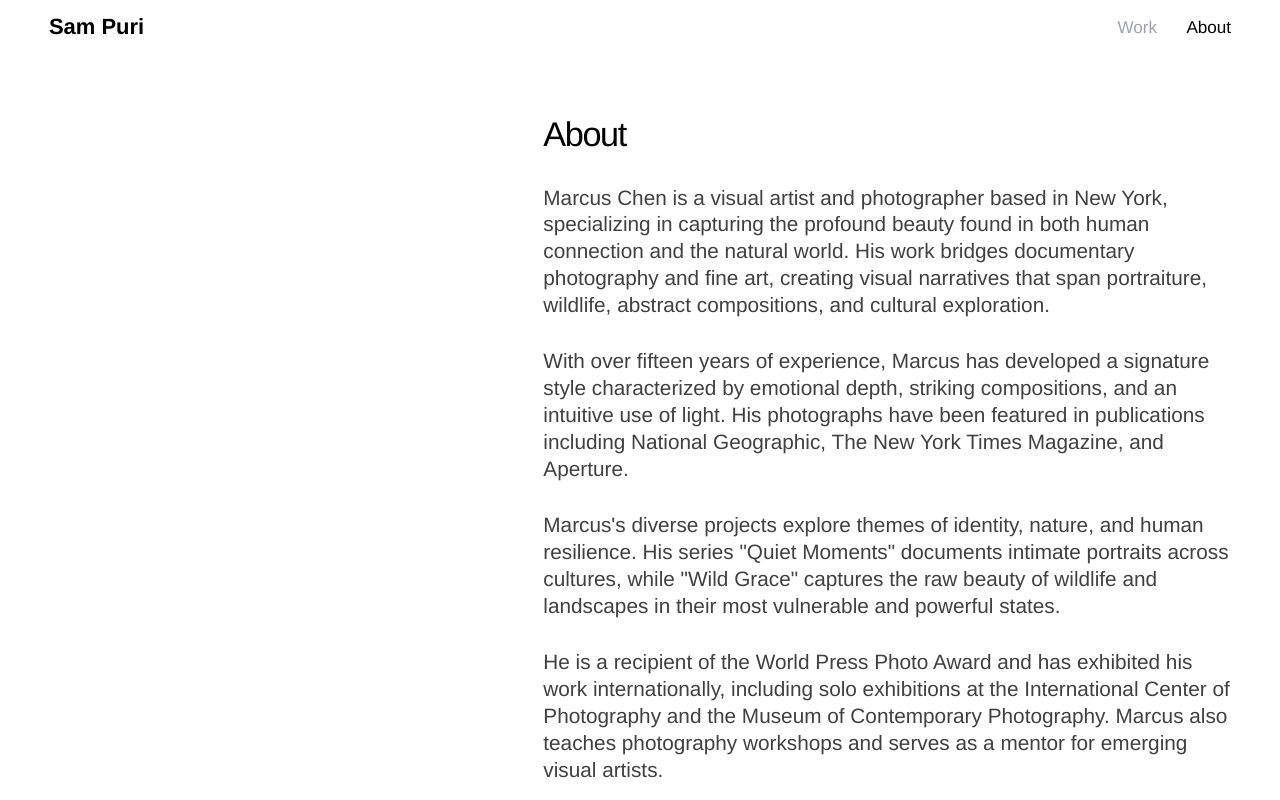
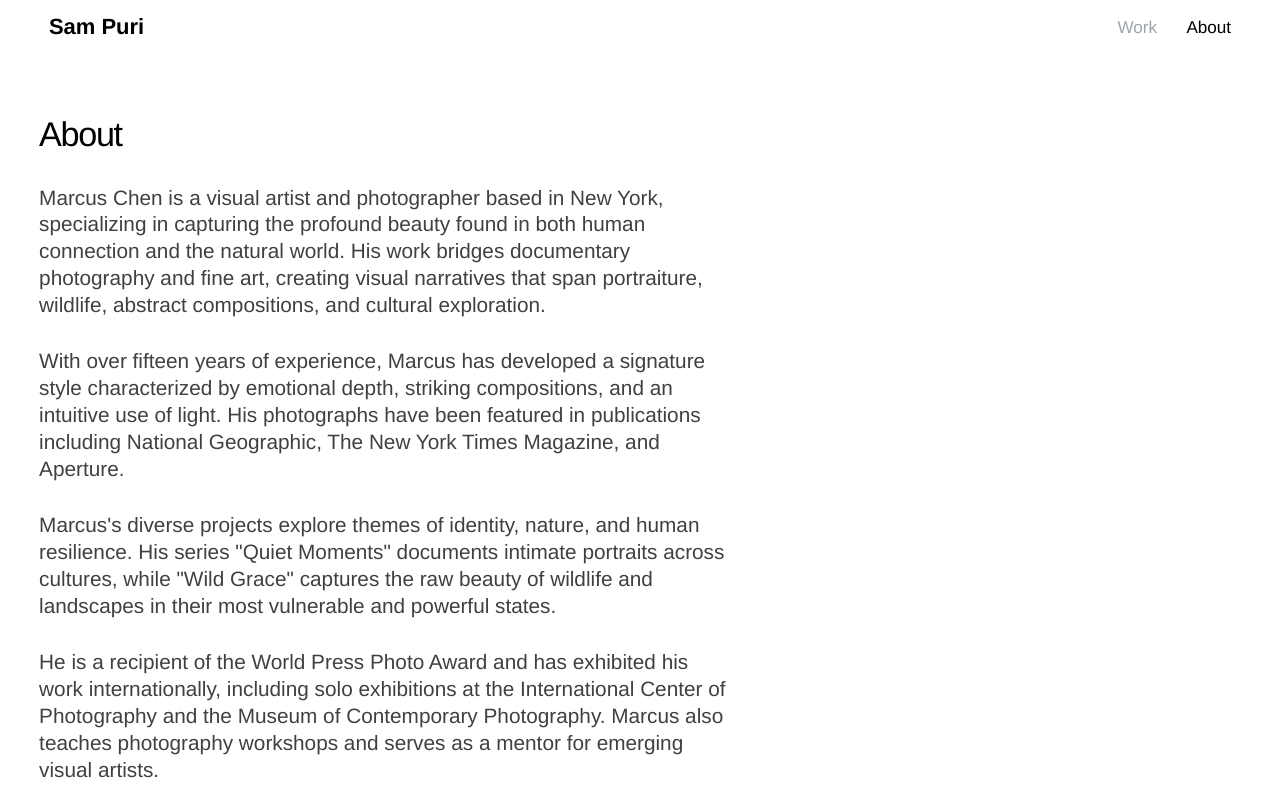
Before and after one commit to samarthpuri/samarthpuri.github.io, a React (Vite) app: page /about in a window 1280 px wide. Shown: the top 800 px of the page. Built offline with nearby package versions, Linux system fonts and the light colour scheme; the HTML template or start-up script is replaced by a standard one.

Commit message:
Visual edit in Lovable
Edited UI in Lovable

```diff
--- a/src/pages/About.tsx
+++ b/src/pages/About.tsx
@@ -9,9 +9,7 @@ export default function About() {
         <div className="max-w-6xl mx-auto">
           <div className="grid grid-cols-1 md:grid-cols-5 gap-8 md:gap-12">
             {/* Left Column - Portrait */}
-            <div className="md:col-span-2">
 
-            </div>
 
             {/* Right Column - Biography */}
             <div className="md:col-span-3">
```
